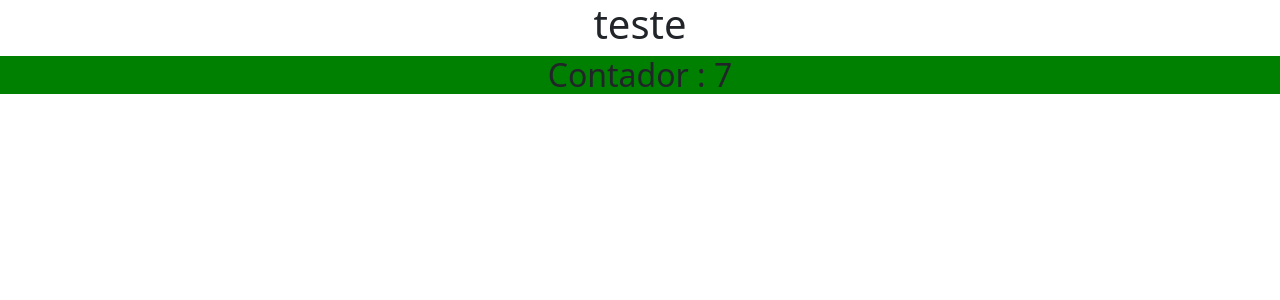
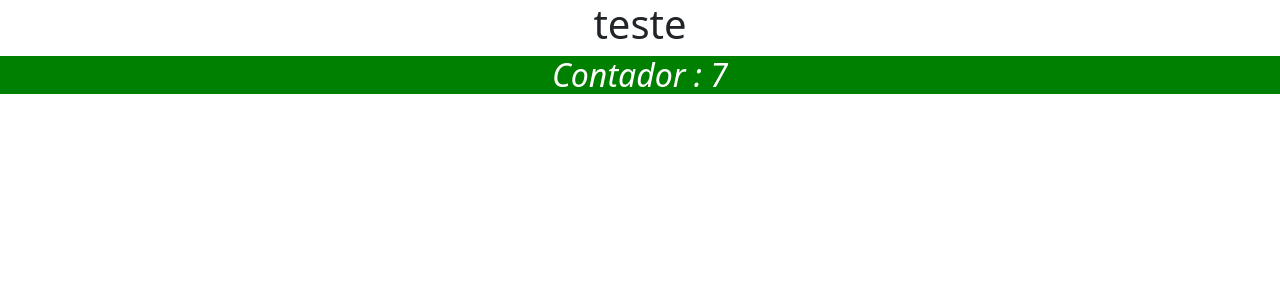
Before and after one commit to 740fernando/explorando-diretivas-angular, an Angular app in the folder workspace/ambiente-angular/: page / in a window 1280 px wide. Shown: the top 300 px of the page. Built offline with nearby package versions, Linux system fonts and the light colour scheme.

Commit message:
Como funciona a ngClass

```diff
--- a/workspace/ambiente-angular/src/app/app.component.css
+++ b/workspace/ambiente-angular/src/app/app.component.css
@@ -0,0 +1,5 @@
+.custom {
+    color: #fff;
+    font-weight: bold;
+    font-style: italic;
+}
--- a/workspace/ambiente-angular/src/app/app.component.html
+++ b/workspace/ambiente-angular/src/app/app.component.html
@@ -1,5 +1,8 @@
 <h1 class="text-center">teste</h1>
 
-<div [ngStyle] = "{background: count < 5 ? 'red' : 'green'}">
+<div
+    [ngStyle] = "{background: count < 5 ? 'red' : 'green'}"
+    [ngClass] = "{custom: count>5}"
+>
     <h2  class="text-center">Contador : {{count}} </h2>
 </div>
```
